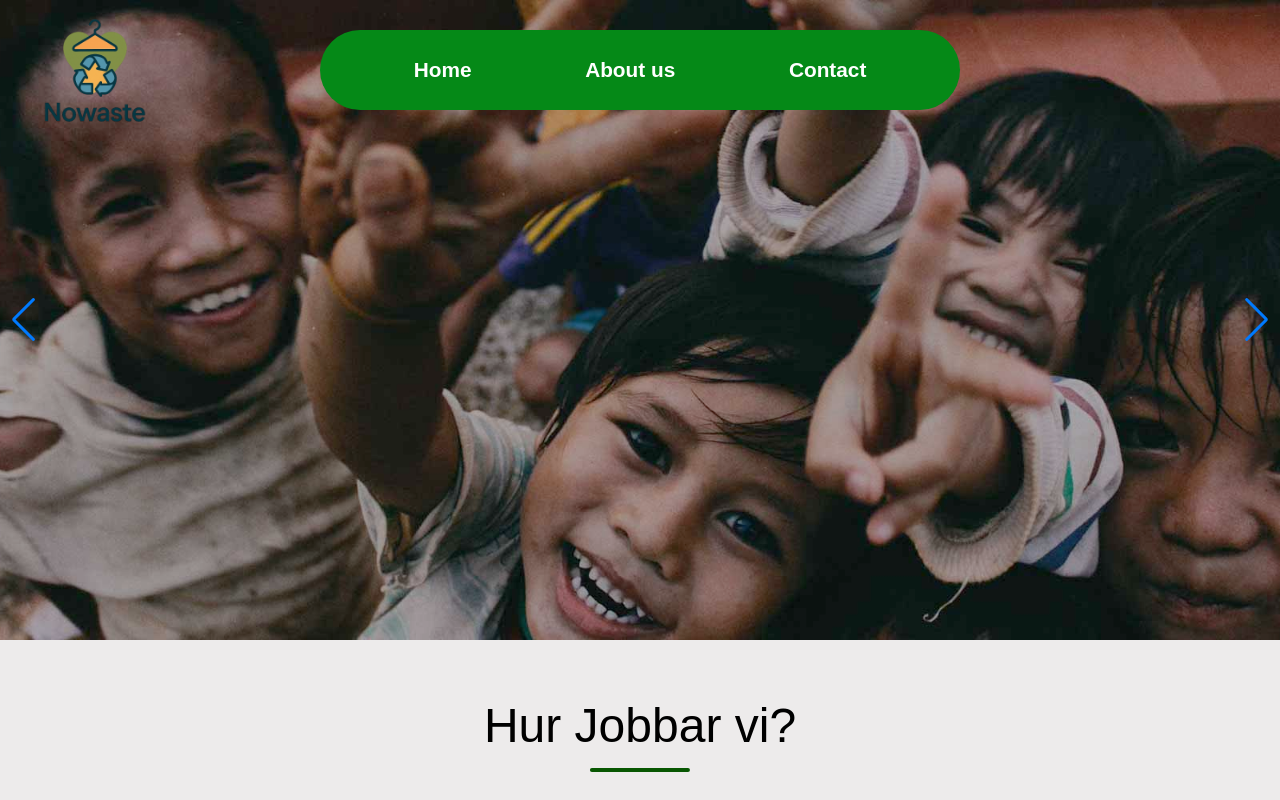
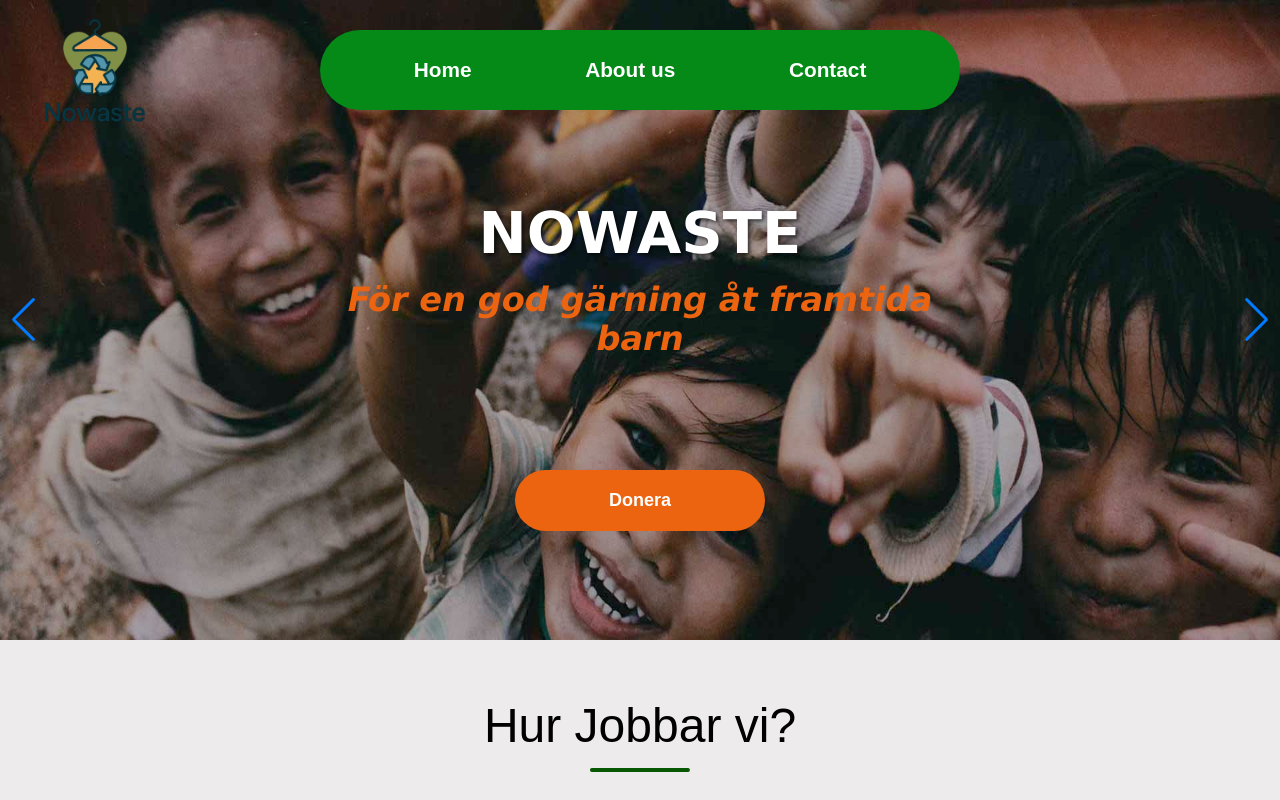
Before and after one commit to Arkanidas/NoWaste-Clothes, a Next.js app: page / in a window 1280 px wide. Built offline with nearby package versions, Linux system fonts and the light colour scheme.

Commit message:
banner text add

```diff
--- a/components/Imagebanner.module.css
+++ b/components/Imagebanner.module.css
@@ -1,22 +1,22 @@
-.bannerContainer {
-
+.BannerContainer{
+  position: relative;
   width: 100%;
   height: 80vh;
   overflow: hidden;
   z-index: 0;
   margin-top: -80px;
+}
 
-}
 
 .swiper {
   width: 100%;
   height: 100%;
+
 }
 
 .bannerImage {
   width: 100%;
   height: 100%;
-  object-fit:cover;
   display: block;
 }
 
@@ -26,3 +26,46 @@
   align-items: center;
   background: transparent;
 }
+
+.BannerHeader {
+  position: absolute;
+  font-family: Verdana, Geneva, Tahoma, sans-serif;
+  top: 200px;
+  left: 50%;
+  transform: translateX(-50%);
+  font-size: clamp(2.2rem, 5vw, 3.6rem);
+  color: white;
+  text-shadow: 2px 2px 4px rgba(0,0,0,0.7);
+  text-align: center;
+  z-index: 100000000;
+}
+
+.BannerDescription {
+  position:absolute;
+  font-family: Verdana, Geneva, Tahoma, sans-serif;
+  top:280px;
+  left: 50%;
+  transform: translateX(-50%);
+  font-size: clamp(1.8rem, 5vw, 2.1rem);
+  color: rgb(236, 100, 15);
+  text-align: center;
+  z-index: 100000;
+  font-style: italic;
+}
+
+.BannerButton {
+  position: absolute;
+  top: 470px;
+  left: 50%;
+  transform: translateX(-50%);
+  padding: 20px 30px;
+  width: 250px;
+  font-weight: 600;
+  font-size: 18px;
+  background-color: rgb(236, 100, 15);
+  color: white;
+  border: none;
+  border-radius: 40px;
+  cursor: pointer;
+  z-index: 1000000;
+}
--- a/components/Imagebanner.tsx
+++ b/components/Imagebanner.tsx
@@ -10,12 +10,15 @@
 
 export default function ImageBanner() {
   return (
-    <div className={styles.bannerContainer}>
+    <div className={styles.BannerContainer}>
+       <h1 className={styles.BannerHeader}>NOWASTE</h1>
+      <h2 className={styles.BannerDescription}>För en god gärning åt framtida barn</h2>
+      <button className={styles.BannerButton}>Donera</button>
+      <div/>
       <Swiper
         modules={[Navigation, Autoplay]}
         navigation
         slidesPerView={1}
-
         autoplay={{
           delay: 10000,
           disableOnInteraction: false,
@@ -23,6 +26,9 @@
         loop={true}
         className={styles.swiper}
       >
+
+
+
        <SwiperSlide key="africa-1">
           <img src="/image.png" alt="Slide 1" className={styles.bannerImage} />
         </SwiperSlide >
@@ -35,6 +41,7 @@
           <img src="/don.png" alt="Slide 3" className={styles.bannerImage} />
         </SwiperSlide>
       </Swiper>
+
     </div>
   );
 }
--- a/src/app/page.module.css
+++ b/src/app/page.module.css
@@ -103,7 +103,7 @@
 .circle {
   width: 130px;
   height: 130px;
-  background-color: #07ae0f;
+  background-color: #10de1b;
   border-radius: 50%;
   display: flex;
   align-items: center;
--- a/src/app/page.tsx
+++ b/src/app/page.tsx
@@ -81,6 +81,12 @@
     </div>
     <p>Möbler</p>
   </div>
+  <div className={styles.iconItem}>
+    <div className={styles.circle}>
+      <img src="/electronics.png" alt="Furniture" />
+    </div>
+    <p>Elektronik</p>
+  </div>
 </div>
 </div>
 
```
Also changed, not shown: public/electronic.png (added), public/electronics.png (added).
